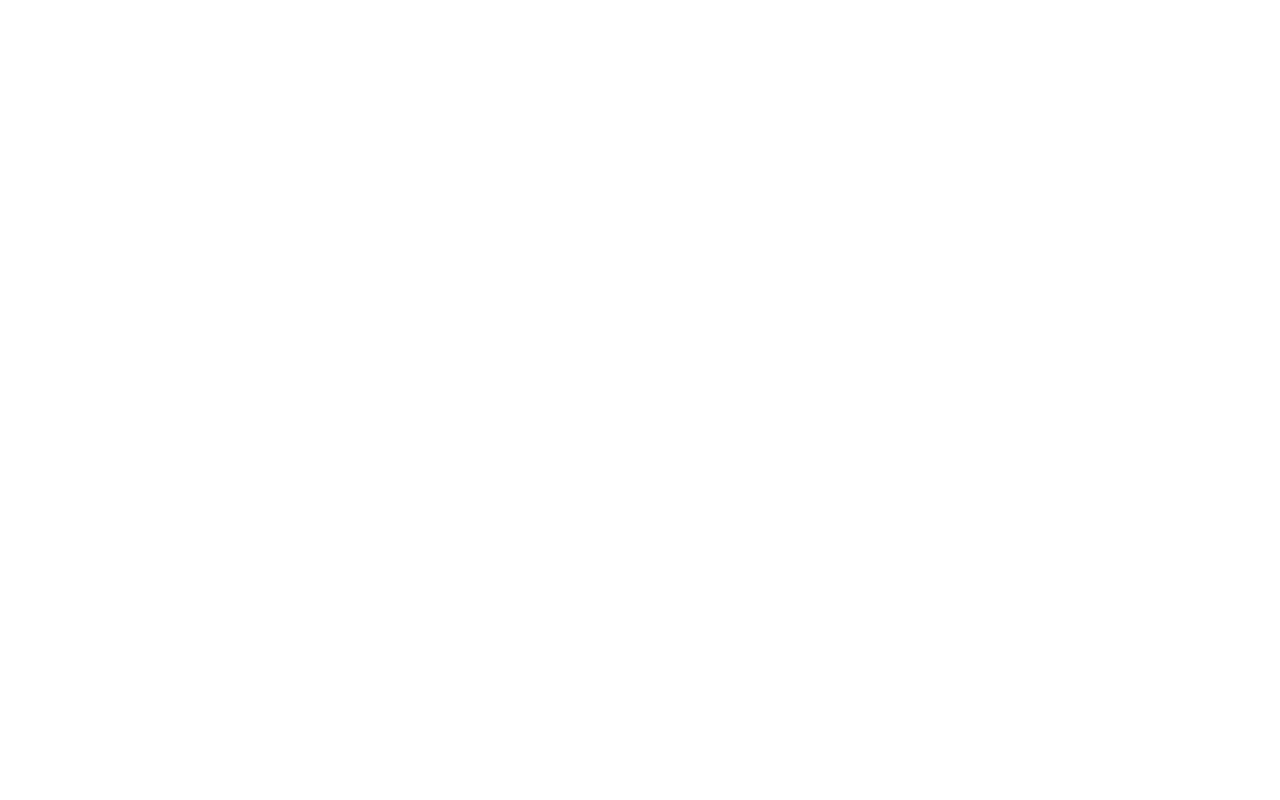
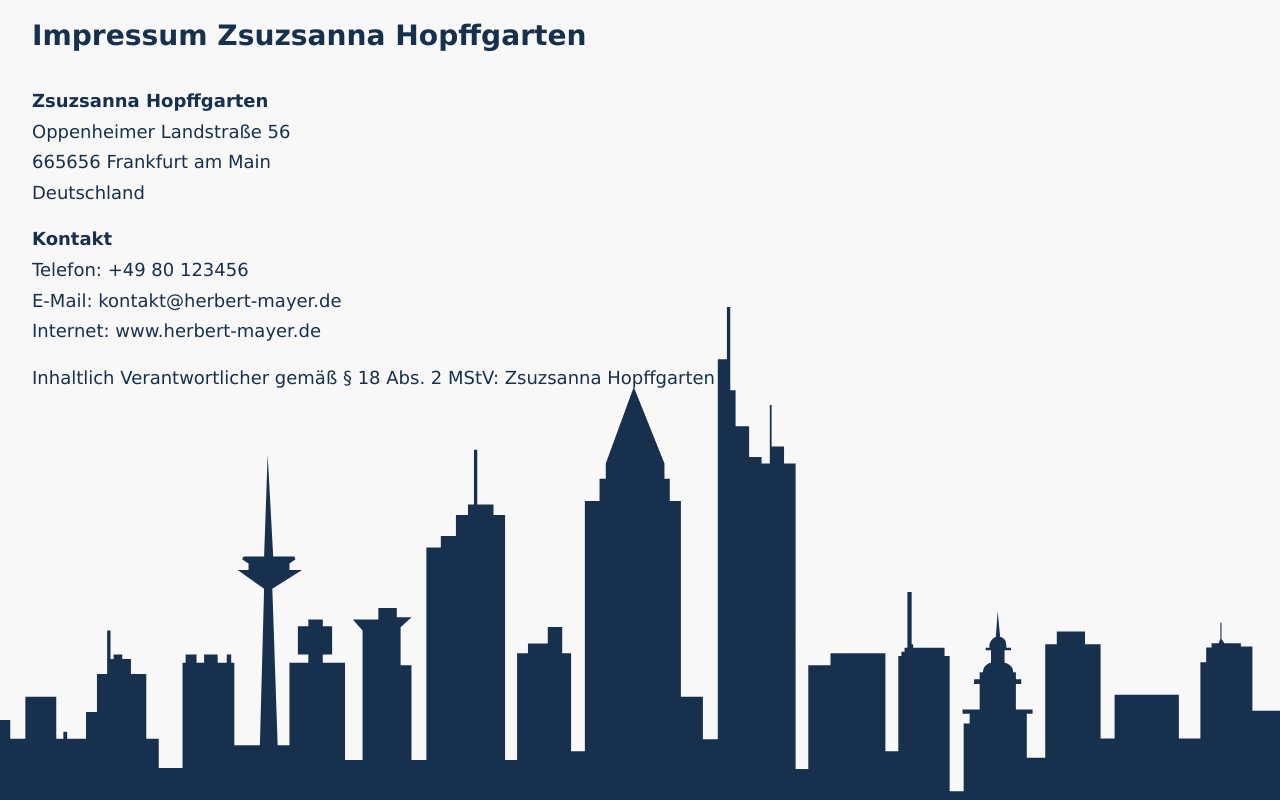
Before and after one commit to MaxHopf/fusspflegezsuzsi-landingpage, a plain HTML site: page impressum.html in a window 1280 px wide. Drawn offline with Linux system fonts and the light colour scheme.

Commit message:
Add html and initial css styles for impressum page

```diff
--- a/impressum.html
+++ b/impressum.html
@@ -0,0 +1,40 @@
+<!DOCTYPE html>
+<html lang="de">
+
+<head>
+    <meta charset="UTF-8" />
+    <meta http-equiv="X-UA-Compatible" content="IE=edge" />
+    <meta name="viewport" content="width=device-width, initial-scale=1.0" />
+    <meta name="description" content="Fußpflege Zsuzsi bietet ihre Dienstleistung im Bereich Fußpflege an." />
+    <title>Fußpflege Zsuzsi - Impressum</title>
+    <link rel="stylesheet" href="styles.css">
+    <script src="script.js" defer></script>
+</head>
+
+<body class="impressum">
+    <main class="impressum">
+        <h1 class="impressum">Impressum Zsuzsanna Hopffgarten</h1>
+
+        <address class="impressum">
+            <p><strong>Zsuzsanna Hopffgarten</strong></p>
+            <p>Oppenheimer Landstraße 56</p>
+            <p>665656 Frankfurt am Main</p>
+            <p>Deutschland</p>
+        </address>
+
+        <div id="contact" class="impressum">
+            <p><strong>Kontakt</strong></p>
+            <p>Telefon: +49 80 123456</p>
+            <p>E-Mail: kontakt@herbert-mayer.de</p>
+            <p>Internet: www.herbert-mayer.de</p>
+        </div>
+
+        <p> Inhaltlich Verantwortlicher gemäß § 18 Abs. 2 MStV:
+            Zsuzsanna Hopffgarten</p>
+    </main>
+    <img class="style-image impressum" alt="Hintergrundbild Frankfurt in Silhouette"
+        src="./images/frankfurt-silhouette.svg" />
+
+</body>
+
+</html>
--- a/styles.css
+++ b/styles.css
@@ -103,17 +103,6 @@ p {
     font-weight: normal;
 }
 
-/* Breakpoint for mobile devices */
-@media screen and (max-width: 480px) {}
-
-/* Breakpoint for tablet devices */
-@media screen and (max-width: 768px) and (min-width: 481px) {}
-
-/* Breakpoint for laptop devices */
-@media screen and (max-width: 1024px) and (min-width: 769px) {}
-
-/* Breakpoint for desktop devices */
-@media screen and (min-width: 1440px) {}
 
 
 header {
@@ -278,3 +267,53 @@ button.floating i {
     font-size: 40px;
     color: var(--color-light-text)
 }
+
+
+
+
+/* Breakpoint for mobile devices */
+@media screen and (min-width: 560px) {
+    section#offer {
+        padding: 1.5em 10%;
+    }
+
+    section#contact {
+        padding: 3.5em 10%;
+    }
+}
+
+/* Breakpoint for tablet devices */
+@media screen and (min-width: 640px) {}
+
+/* Breakpoint for laptop devices */
+@media screen and (max-width: 1024px) and (min-width: 769px) {}
+
+/* Breakpoint for desktop devices */
+@media screen and (min-width: 1440px) {}
+
+
+body.impressum {
+    scroll-behavior: unset;
+}
+
+main.impressum {
+    padding: 0 32px;
+    padding-bottom: 128px;
+}
+
+img.impressum {
+    position: fixed;
+    bottom: 0;
+}
+
+h1.impressum {
+    margin-bottom: 32px;
+}
+
+address.impressum {
+    margin-bottom: 16px;
+}
+
+div.impressum {
+    margin-bottom: 16px;
+}
```
Also changed, not shown: index.html (+1 -2 lines).
